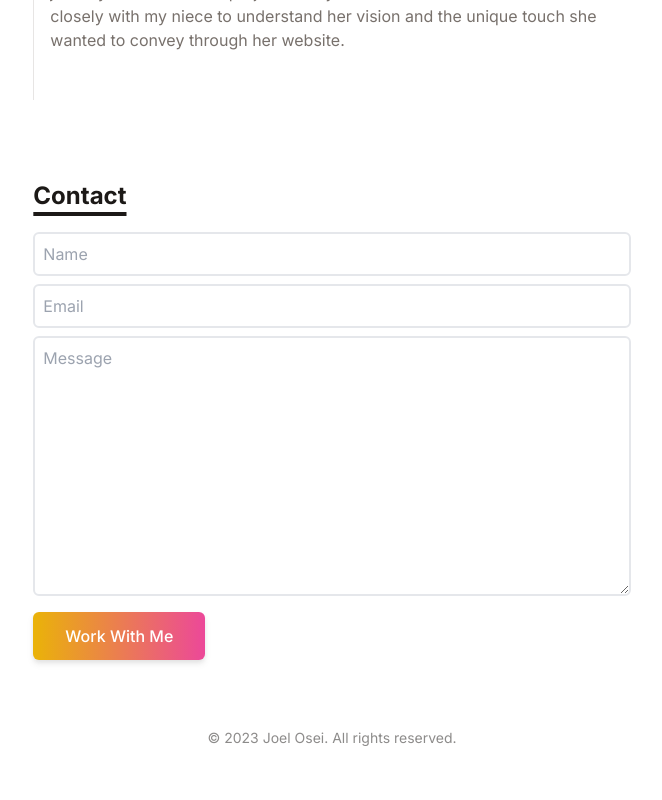
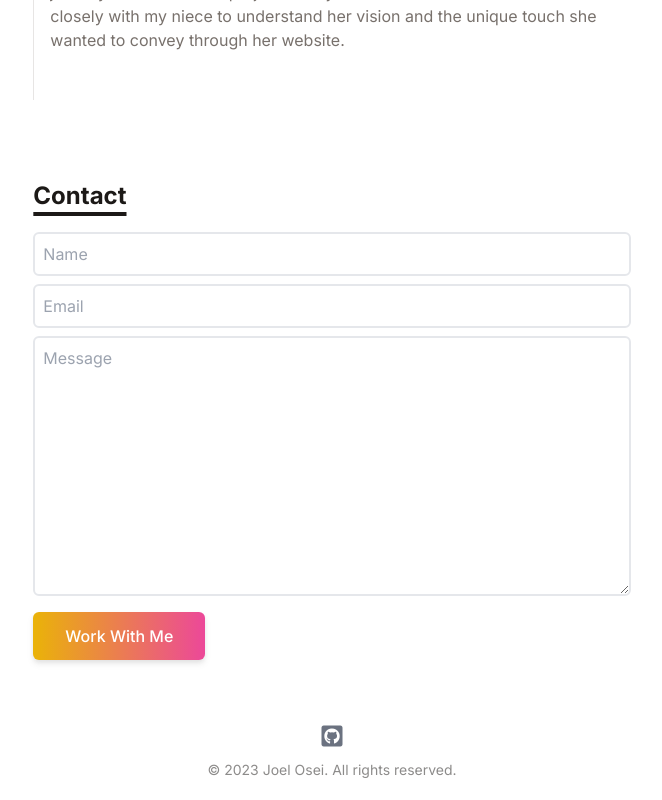
Before and after one commit to Oseij96/My-Portfolio, a React (Vite) app: page / in a window 1280 px wide. Shown: the part 2608-3408 px from the top of the page, without its empty margins (308-970 px from the left). Before the commit the page ends 3376 px from the top, so only its background shows below. Built offline with nearby package versions, Linux system fonts and the light colour scheme.

Commit message:
Minor Update to Footer

```diff
--- a/index.html
+++ b/index.html
@@ -9,6 +9,10 @@
   <link rel="preconnect" href="https://fonts.googleapis.com">
   <link rel="preconnect" href="https://fonts.gstatic.com" crossorigin>
   <link href="https://fonts.googleapis.com/css2?family=Inter:wght@300;400;500;600;700&display=swap" rel="stylesheet">
+  <link rel="stylesheet" href="https://cdnjs.cloudflare.com/ajax/libs/font-awesome/5.15.3/css/all.min.css"
+    integrity="sha512-aC/CUVfOY4uHGWNJu9EsuPzVQjxMfih2+FcAMbJWU2QKRTVgCyybP6bMIp4IzYSrrajJgZPI9F39gso4am3eQ=="
+    crossorigin="anonymous" referrerpolicy="no-referrer" />
+
 </head>
 
 <body>
--- a/src/components/Footer.jsx
+++ b/src/components/Footer.jsx
@@ -3,7 +3,12 @@ import React from "react";
 export default function Footer() {
     return (
         <div className="py-5 text-center">
-            {/* {Social Icons} */}
+            <a
+                href="https://github.com/Oseij96"
+                className="text-sm text-gray-500 hover:text-gray-800 transition duration-300"
+            >
+                <i className="fab fa-github-square text-2xl"></i>
+            </a>
             <p className="text-sm mt-2 opacity-50">
                 &copy; {new Date().getFullYear()} Joel Osei. All rights reserved.
             </p>
```
